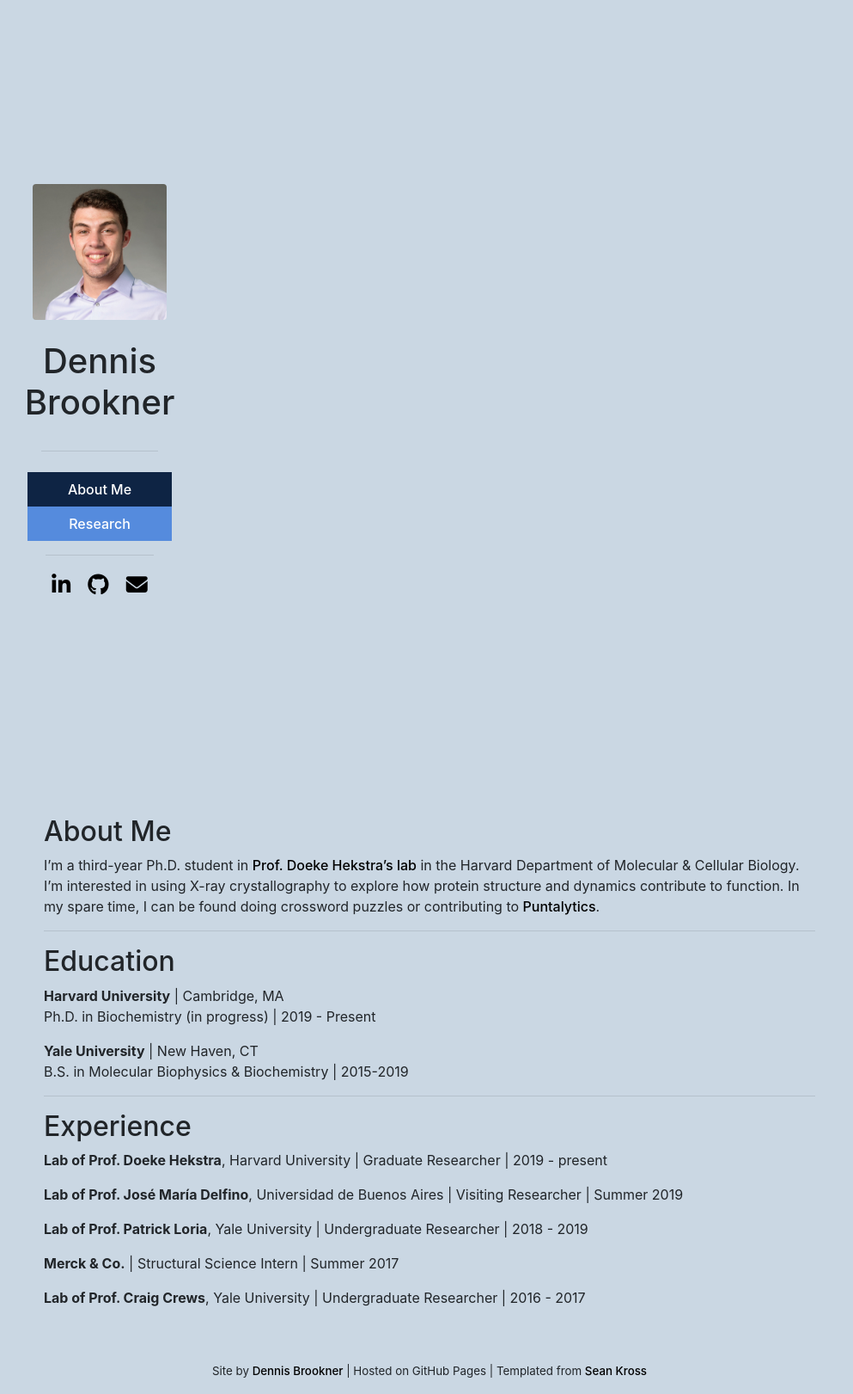
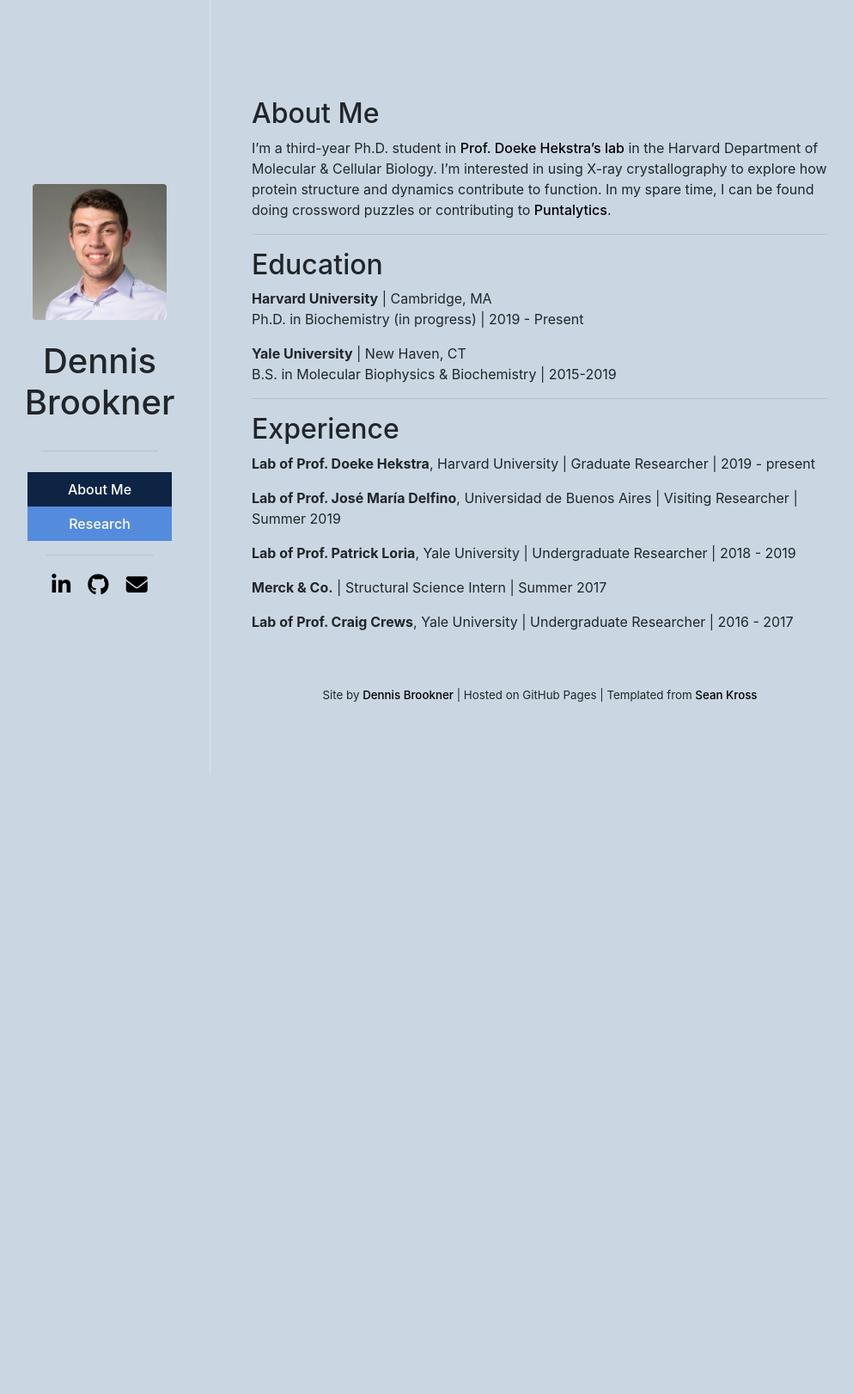
Before and after one commit to dennisbrookner/dennisbrookner.github.io, a Jekyll site: the page built from index.md, in a window 1280 px wide. Shown: the whole page at 86% size, without its empty margins (140-1133 px from the left). Built offline with Jekyll 4.4.1, drawn with Linux system fonts in a browser that asks for light colours; nearby versions of some CDN libraries; after the commit the page ends 900 px from its top, so only the background shows below that.

Commit message:
Update flexcolumns.html

```diff
--- a/_layouts/flexcolumns.html
+++ b/_layouts/flexcolumns.html
@@ -20,8 +20,8 @@ layout: default
 
       </div>
     </div>
-    <hr>
-    <!--<div class="d-flex flex-column vh-100 border-left"> -->
+
+    <div class="d-flex flex-column vh-100 border-left">
       <!-- this is a vertical rule between the columns -->
     </div>
     <div class="d-flex flex-column col px-5 align-items-center align-self-center mh-100" style="overflow-y: scroll;">
```
